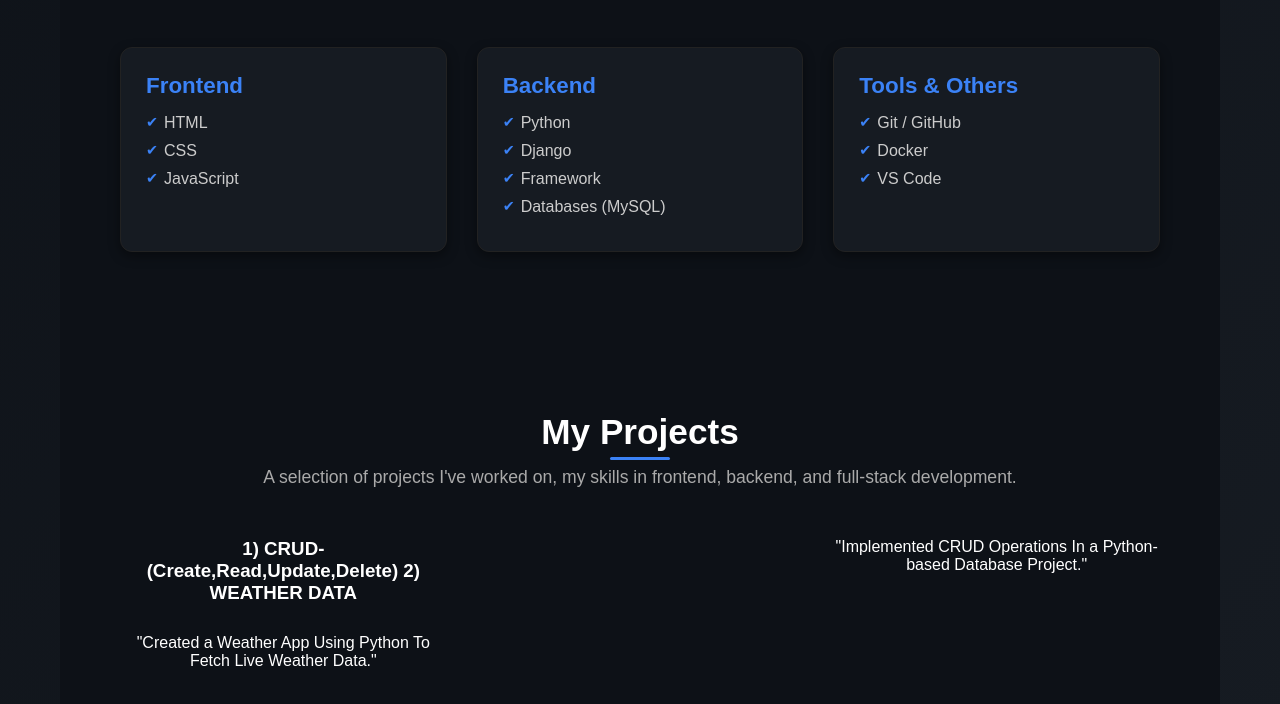
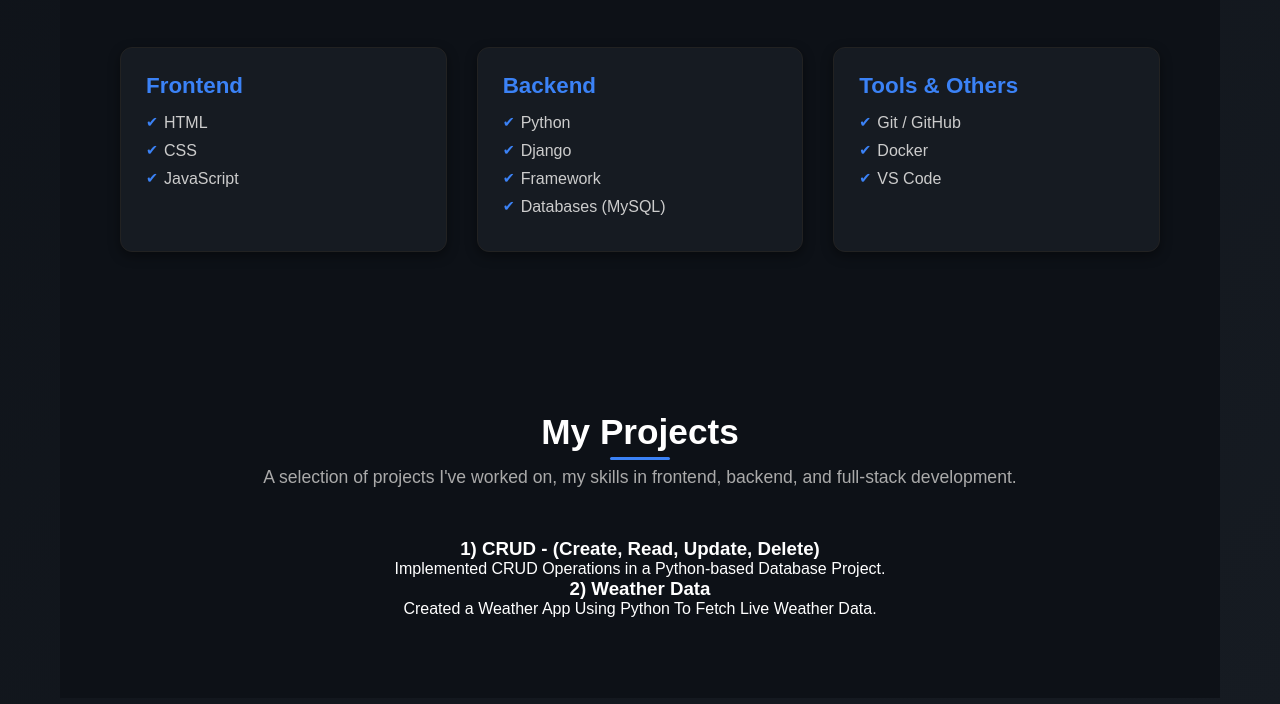
Before and after one commit to lingeshw303-sys/Port-folio, a plain HTML site: page index.html in a window 1280 px wide. Shown: the part 705-1409 px from the top of the page. Drawn offline with Linux system fonts and the light colour scheme.

Commit message:
Update index.html

```diff
--- a/index.html
+++ b/index.html
@@ -121,7 +121,12 @@
       A selection of projects I've worked on, my skills in frontend, backend, and full-stack development.
     </p>
 
-    <div class="projects-grid">
-     <h3>1) CRUD-(Create,Read,Update,Delete)   2) WEATHER DATA</h3><br>
-      <p>"Implemented CRUD Operations In a Python-based Database Project."</p>
-      <p>"Created a Weather App Using Python To Fetch Live Weather Data." </p>
+    <div class="project">
+        <h3>1) CRUD - (Create, Read, Update, Delete)</h3>
+        <p>Implemented CRUD Operations in a Python-based Database Project.</p>
+    </div>
+
+    <div class="project">
+        <h3>2) Weather Data</h3>
+        <p>Created a Weather App Using Python To Fetch Live Weather Data.</p>
+    </div>
```
